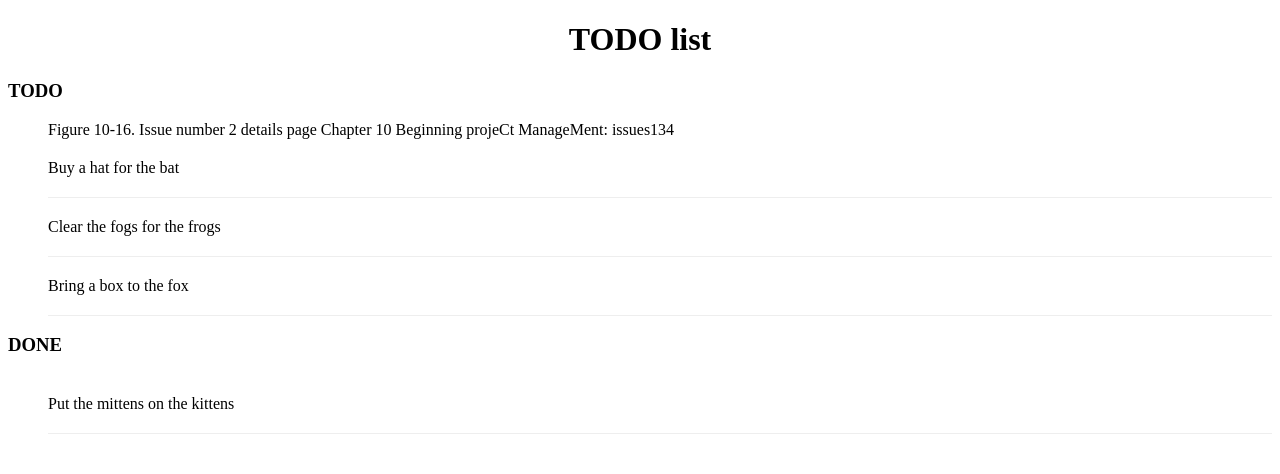
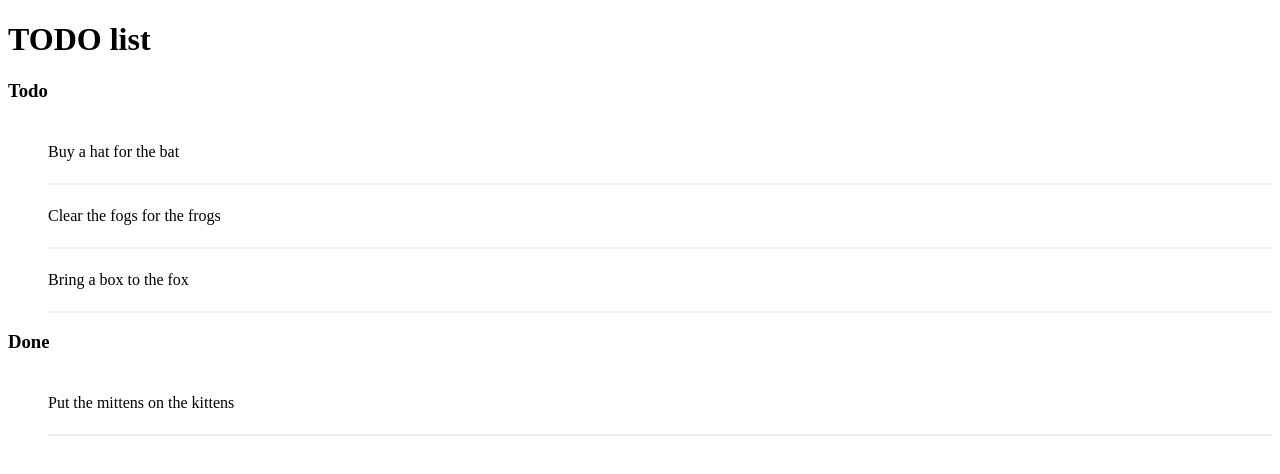
Before and after one commit to karo0420/todo-list, a plain HTML site: page index.html in a window 1280 px wide. Drawn offline with Linux system fonts and the light colour scheme.

Commit message:
Change CSS to introduce conflicts

```diff
--- a/index.html
+++ b/index.html
@@ -5,15 +5,15 @@
 <title>TODO list</title>
 <style>
 h1 {
-text-align:center;
+text-align: left;
 }
 h3 {
-text-transform: uppercase;
+text-transform: capitalize;
 }
 li {
 overflow: hidden;
-padding: 20px 0;
-border-bottom: 1px solid #eee;
+padding: 22px 0;
+border-bottom: 2px solid #eee;
 }
 </style>
 </head>
@@ -21,8 +21,6 @@ border-bottom: 1px solid #eee;
 <h1>TODO list</h1>
 <h3>Todo</h3>
 <ul>
-Figure 10-16. Issue number 2 details page
-Chapter 10 Beginning projeCt ManageMent: issues134
 <li>Buy a hat for the bat</li>
 <li>Clear the fogs for the frogs</li>
 <li>Bring a box to the fox</li>
```
